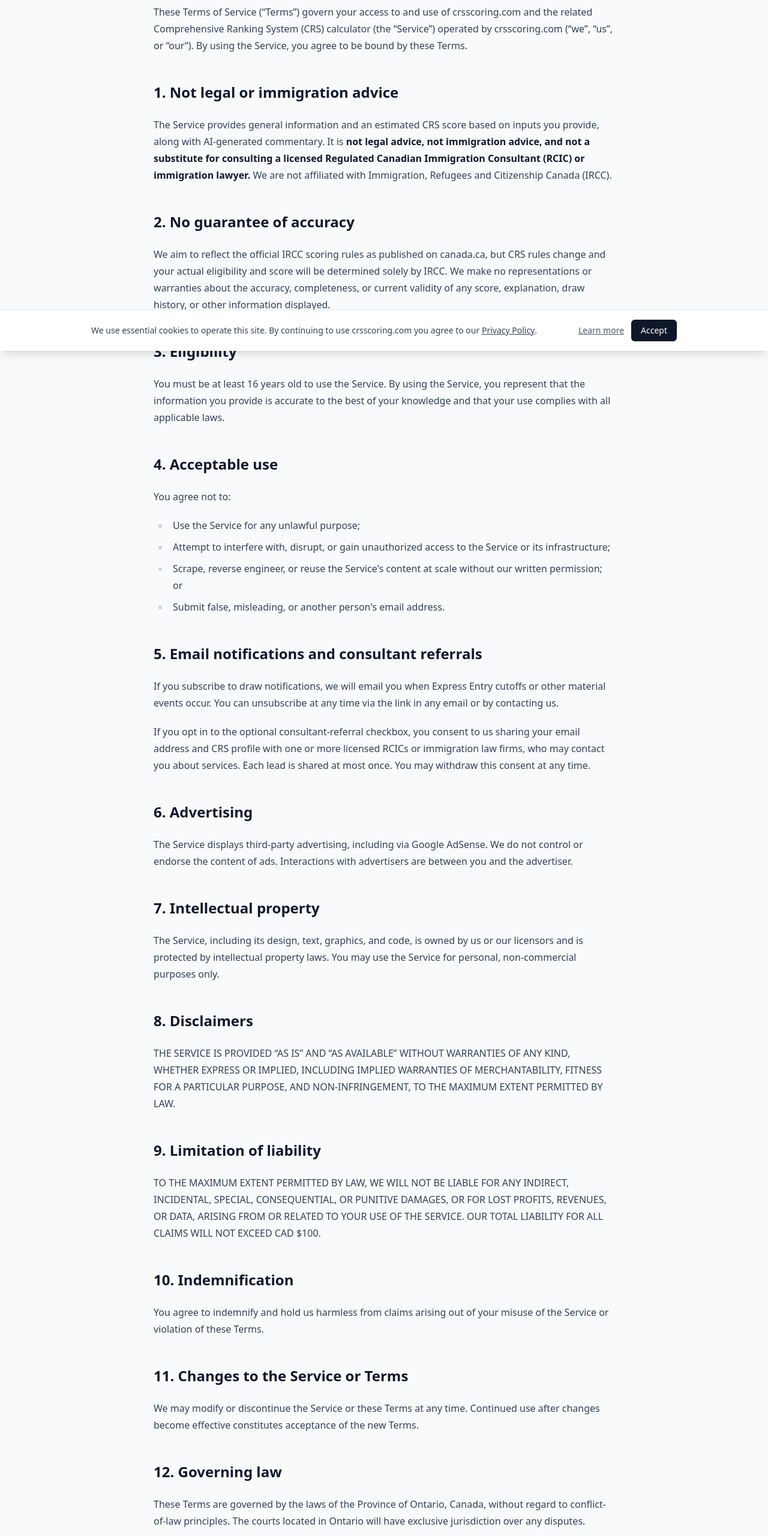
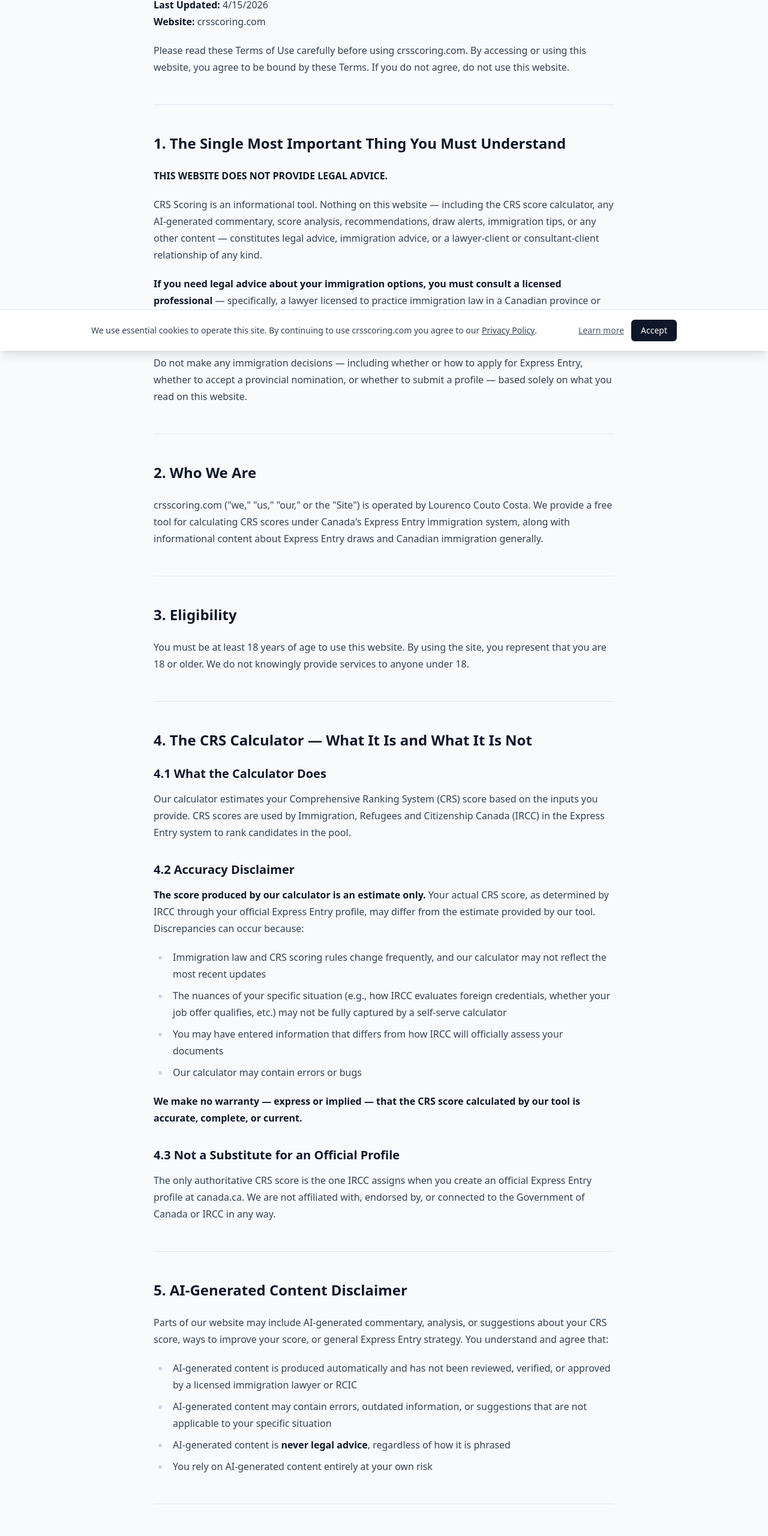
Before and after one commit to LorinserCC/crs-calculator, a Next.js app: page /terms in a window 1280 px wide. Shown: the part 215-2776 px from the top of the page at 60% size. Built offline with nearby package versions, Linux system fonts and the light colour scheme.

Commit message:
Replace Terms of Use with full operator-provided text

```diff
--- a/app/terms/page.tsx
+++ b/app/terms/page.tsx
@@ -1,129 +1,410 @@
-{/* NOTE: This is a starter-draft Terms of Service. Have counsel review before relying on it. */}
-
 export const metadata = {
-  title: "Terms of Service — CRS Score Calculator",
+  title: "Terms of Use — CRS Scoring",
   description: "Terms governing use of crsscoring.com.",
 };
 
 export default function TermsPage() {
   return (
     <article className="prose prose-slate mx-auto max-w-3xl">
-      <h1>Terms of Service</h1>
-      <p className="text-sm text-slate-500">Last updated: April 15, 2026</p>
-
+      <h1>Terms of Use</h1>
       <p>
-        These Terms of Service (&ldquo;Terms&rdquo;) govern your access to and use of
-        crsscoring.com and the related Comprehensive Ranking System (CRS) calculator
-        (the &ldquo;Service&rdquo;) operated by crsscoring.com (&ldquo;we&rdquo;,
-        &ldquo;us&rdquo;, or &ldquo;our&rdquo;). By using the Service, you agree to be
-        bound by these Terms.
+        <strong>Effective Date:</strong> 4/15/2026
+        <br />
+        <strong>Last Updated:</strong> 4/15/2026
+        <br />
+        <strong>Website:</strong> crsscoring.com
+      </p>
+      <p>
+        Please read these Terms of Use carefully before using crsscoring.com. By
+        accessing or using this website, you agree to be bound by these Terms. If you
+        do not agree, do not use this website.
       </p>
 
-      <h2>1. Not legal or immigration advice</h2>
+      <hr />
+
+      <h2>1. The Single Most Important Thing You Must Understand</h2>
       <p>
-        The Service provides general information and an estimated CRS score based on
-        inputs you provide, along with AI-generated commentary. It is
-        <strong> not legal advice, not immigration advice, and not a substitute for
-        consulting a licensed Regulated Canadian Immigration Consultant (RCIC) or
-        immigration lawyer.</strong> We are not affiliated with Immigration, Refugees and
-        Citizenship Canada (IRCC).
+        <strong>THIS WEBSITE DOES NOT PROVIDE LEGAL ADVICE.</strong>
+      </p>
+      <p>
+        CRS Scoring is an informational tool. Nothing on this website — including the
+        CRS score calculator, any AI-generated commentary, score analysis,
+        recommendations, draw alerts, immigration tips, or any other content —
+        constitutes legal advice, immigration advice, or a lawyer-client or
+        consultant-client relationship of any kind.
+      </p>
+      <p>
+        <strong>
+          If you need legal advice about your immigration options, you must consult a
+          licensed professional
+        </strong>{" "}
+        — specifically, a lawyer licensed to practice immigration law in a Canadian
+        province or territory, or a Regulated Canadian Immigration Consultant (RCIC)
+        registered and in good standing with the College of Immigration and Citizenship
+        Consultants (CICC).
+      </p>
+      <p>
+        Do not make any immigration decisions — including whether or how to apply for
+        Express Entry, whether to accept a provincial nomination, or whether to submit
+        a profile — based solely on what you read on this website.
       </p>
 
-      <h2>2. No guarantee of accuracy</h2>
+      <hr />
+
+      <h2>2. Who We Are</h2>
       <p>
-        We aim to reflect the official IRCC scoring rules as published on
-        canada.ca, but CRS rules change and your actual eligibility and score will be
-        determined solely by IRCC. We make no representations or warranties about the
-        accuracy, completeness, or current validity of any score, explanation, draw
-        history, or other information displayed.
+        crsscoring.com (&quot;we,&quot; &quot;us,&quot; &quot;our,&quot; or the
+        &quot;Site&quot;) is operated by Lourenco Couto Costa. We provide a free tool
+        for calculating CRS scores under Canada&apos;s Express Entry immigration
+        system, along with informational content about Express Entry draws and
+        Canadian immigration generally.
       </p>
+
+      <hr />
 
       <h2>3. Eligibility</h2>
       <p>
-        You must be at least 16 years old to use the Service. By using the Service, you
-        represent that the information you provide is accurate to the best of your
-        knowledge and that your use complies with all applicable laws.
+        You must be at least 18 years of age to use this website. By using the site,
+        you represent that you are 18 or older. We do not knowingly provide services
+        to anyone under 18.
       </p>
 
-      <h2>4. Acceptable use</h2>
+      <hr />
+
+      <h2>4. The CRS Calculator — What It Is and What It Is Not</h2>
+
+      <h3>4.1 What the Calculator Does</h3>
+      <p>
+        Our calculator estimates your Comprehensive Ranking System (CRS) score based
+        on the inputs you provide. CRS scores are used by Immigration, Refugees and
+        Citizenship Canada (IRCC) in the Express Entry system to rank candidates in
+        the pool.
+      </p>
+
+      <h3>4.2 Accuracy Disclaimer</h3>
+      <p>
+        <strong>
+          The score produced by our calculator is an estimate only.
+        </strong>{" "}
+        Your actual CRS score, as determined by IRCC through your official Express
+        Entry profile, may differ from the estimate provided by our tool. Discrepancies
+        can occur because:
+      </p>
+      <ul>
+        <li>
+          Immigration law and CRS scoring rules change frequently, and our calculator
+          may not reflect the most recent updates
+        </li>
+        <li>
+          The nuances of your specific situation (e.g., how IRCC evaluates foreign
+          credentials, whether your job offer qualifies, etc.) may not be fully captured
+          by a self-serve calculator
+        </li>
+        <li>
+          You may have entered information that differs from how IRCC will officially
+          assess your documents
+        </li>
+        <li>Our calculator may contain errors or bugs</li>
+      </ul>
+      <p>
+        <strong>
+          We make no warranty — express or implied — that the CRS score calculated by
+          our tool is accurate, complete, or current.
+        </strong>
+      </p>
+
+      <h3>4.3 Not a Substitute for an Official Profile</h3>
+      <p>
+        The only authoritative CRS score is the one IRCC assigns when you create an
+        official Express Entry profile at canada.ca. We are not affiliated with,
+        endorsed by, or connected to the Government of Canada or IRCC in any way.
+      </p>
+
+      <hr />
+
+      <h2>5. AI-Generated Content Disclaimer</h2>
+      <p>
+        Parts of our website may include AI-generated commentary, analysis, or
+        suggestions about your CRS score, ways to improve your score, or general
+        Express Entry strategy. You understand and agree that:
+      </p>
+      <ul>
+        <li>
+          AI-generated content is produced automatically and has not been reviewed,
+          verified, or approved by a licensed immigration lawyer or RCIC
+        </li>
+        <li>
+          AI-generated content may contain errors, outdated information, or suggestions
+          that are not applicable to your specific situation
+        </li>
+        <li>
+          AI-generated content is <strong>never legal advice</strong>, regardless of
+          how it is phrased
+        </li>
+        <li>You rely on AI-generated content entirely at your own risk</li>
+      </ul>
+
+      <hr />
+
+      <h2>6. Draw Alerts and Email Communications</h2>
+      <p>
+        If you subscribe to our draw alert emails, you understand that:
+      </p>
+      <ul>
+        <li>
+          Draw alert information is based on publicly available IRCC data and is
+          provided for informational purposes only
+        </li>
+        <li>
+          We do not guarantee the accuracy, completeness, or timeliness of draw alert
+          information
+        </li>
+        <li>
+          A draw alert email is not a recommendation that you take any particular
+          action
+        </li>
+        <li>
+          Email communications may be delayed or not delivered due to technical issues
+          outside our control
+        </li>
+      </ul>
+
+      <hr />
+
+      <h2>7. Lead Sharing With Immigration Professionals</h2>
+      <p>
+        If you have provided explicit consent to have your profile data (email, CRS
+        score, and score breakdown) shared with licensed immigration attorneys or
+        RCICs, you understand that:
+      </p>
+      <ul>
+        <li>
+          We may share your information with those professionals as described in our
+          Privacy Policy
+        </li>
+        <li>
+          Contacting you is at the discretion of those professionals and is not
+          guaranteed
+        </li>
+        <li>
+          Any communication or services you receive from those professionals is
+          entirely separate from our website and governed by a separate agreement
+          between you and them
+        </li>
+        <li>
+          We are not responsible for the quality, accuracy, cost, or outcome of any
+          services provided by third-party immigration professionals
+        </li>
+        <li>
+          We do not endorse or vouch for any specific lawyer or RCIC we share data
+          with
+        </li>
+        <li>
+          You retain the right to withdraw your lead-sharing consent at any time by
+          emailing privacy@crsscoring.com
+        </li>
+      </ul>
+
+      <hr />
+
+      <h2>8. Intellectual Property</h2>
+      <p>
+        All content on this website — including the calculator, design, text,
+        graphics, software, and &quot;look and feel&quot; — is owned by or licensed to
+        us and is protected by Canadian and international intellectual property laws.
+        You may not copy, reproduce, distribute, modify, or create derivative works
+        from any content on this site without our prior written permission.
+      </p>
+
+      <hr />
+
+      <h2>9. Prohibited Uses</h2>
       <p>You agree not to:</p>
       <ul>
-        <li>Use the Service for any unlawful purpose;</li>
+        <li>Use the site for any unlawful purpose or in violation of any applicable law</li>
         <li>
-          Attempt to interfere with, disrupt, or gain unauthorized access to the Service
-          or its infrastructure;
+          Attempt to access our systems, databases, or server infrastructure without
+          authorization
         </li>
-        <li>Scrape, reverse engineer, or reuse the Service&apos;s content at scale without
-          our written permission; or</li>
-        <li>Submit false, misleading, or another person&apos;s email address.</li>
+        <li>Scrape, crawl, or extract data from the site using automated tools</li>
+        <li>
+          Impersonate any person or entity or misrepresent your affiliation with any
+          person or entity
+        </li>
+        <li>
+          Introduce malware, viruses, or any code designed to damage or interfere with
+          our systems
+        </li>
+        <li>Use the site to harass, spam, or harm other users</li>
+        <li>Attempt to reverse-engineer or decompile any software used on the site</li>
       </ul>
 
-      <h2>5. Email notifications and consultant referrals</h2>
+      <hr />
+
+      <h2>10. Disclaimer of Warranties</h2>
       <p>
-        If you subscribe to draw notifications, we will email you when Express Entry
-        cutoffs or other material events occur. You can unsubscribe at any time via the
-        link in any email or by contacting us.
+        <strong>
+          TO THE FULLEST EXTENT PERMITTED BY APPLICABLE LAW, THIS WEBSITE AND ALL
+          CONTENT, TOOLS, AND SERVICES ARE PROVIDED &quot;AS IS&quot; AND &quot;AS
+          AVAILABLE&quot; WITHOUT WARRANTIES OF ANY KIND, EITHER EXPRESS OR IMPLIED.
+        </strong>
+      </p>
+      <p>We disclaim all warranties, including but not limited to:</p>
+      <ul>
+        <li>
+          <strong>Accuracy:</strong> We do not warrant that the CRS score or any other
+          content on this site is accurate, current, or complete
+        </li>
+        <li>
+          <strong>Fitness for purpose:</strong> We do not warrant that this site is
+          suitable for your particular immigration needs
+        </li>
+        <li>
+          <strong>Uninterrupted access:</strong> We do not warrant that the site will
+          be available at all times or free from errors or technical issues
+        </li>
+        <li>
+          <strong>Security:</strong> We do not warrant that the site is free from
+          viruses or other harmful components
+        </li>
+      </ul>
+
+      <hr />
+
+      <h2>11. Limitation of Liability</h2>
+      <p>
+        <strong>
+          TO THE FULLEST EXTENT PERMITTED BY APPLICABLE LAW, WE, OUR OFFICERS,
+          DIRECTORS, EMPLOYEES, AND AGENTS SHALL NOT BE LIABLE FOR ANY:
+        </strong>
+      </p>
+      <ul>
+        <li>Indirect, incidental, special, consequential, or punitive damages</li>
+        <li>Loss of profits, revenue, data, goodwill, or other intangible losses</li>
+        <li>
+          Damages arising from your reliance on CRS score estimates or any content on
+          this site
+        </li>
+        <li>
+          Damages arising from immigration decisions you made based on information
+          from this site
+        </li>
+        <li>
+          Damages arising from errors, omissions, interruptions, or delays in our
+          services
+        </li>
+      </ul>
+      <p>
+        <strong>
+          THIS LIMITATION APPLIES REGARDLESS OF THE LEGAL THEORY (CONTRACT, TORT,
+          NEGLIGENCE, STRICT LIABILITY, OR OTHERWISE) AND EVEN IF WE HAVE BEEN ADVISED
+          OF THE POSSIBILITY OF SUCH DAMAGES.
+        </strong>
       </p>
       <p>
-        If you opt in to the optional consultant-referral checkbox, you consent to us
-        sharing your email address and CRS profile with one or more licensed RCICs or
-        immigration law firms, who may contact you about services. Each lead is shared at
-        most once. You may withdraw this consent at any time.
+        In jurisdictions that do not allow the exclusion or limitation of liability
+        for certain types of damages, our liability is limited to the greatest extent
+        permitted by law.
       </p>
 
-      <h2>6. Advertising</h2>
+      <hr />
+
+      <h2>12. Indemnification</h2>
       <p>
-        The Service displays third-party advertising, including via Google AdSense. We do
-        not control or endorse the content of ads. Interactions with advertisers are
-        between you and the advertiser.
+        You agree to defend, indemnify, and hold harmless us and our officers,
+        directors, employees, agents, and service providers from and against any
+        claims, liabilities, damages, judgments, awards, losses, costs, and expenses
+        (including reasonable legal fees) arising out of or relating to:
+      </p>
+      <ul>
+        <li>Your use of or reliance on this website</li>
+        <li>Your violation of these Terms</li>
+        <li>Your violation of any third-party rights</li>
+        <li>
+          Any immigration application or decision you make based on information from
+          this site
+        </li>
+      </ul>
+
+      <hr />
+
+      <h2>13. Third-Party Links and Resources</h2>
+      <p>
+        Our website may link to third-party resources, including official Government
+        of Canada immigration portals. We do not control those sites, are not
+        responsible for their content, and our linking to them does not constitute an
+        endorsement. You access third-party sites at your own risk.
       </p>
 
-      <h2>7. Intellectual property</h2>
+      <hr />
+
+      <h2>14. Governing Law and Dispute Resolution</h2>
       <p>
-        The Service, including its design, text, graphics, and code, is owned by us or
-        our licensors and is protected by intellectual property laws. You may use the
-        Service for personal, non-commercial purposes only.
+        These Terms are governed by and construed in accordance with the laws of the{" "}
+        <strong>
+          Province of [YOUR PROVINCE — e.g., Ontario, British Columbia]
+        </strong>{" "}
+        and the federal laws of <strong>Canada</strong>, without regard to conflict
+        of law principles.
+      </p>
+      <p>
+        Any dispute arising out of or relating to these Terms or your use of the
+        website shall be resolved exclusively by the courts of [YOUR PROVINCE], and
+        you consent to the personal jurisdiction of those courts.
+      </p>
+      <p>
+        If you are a consumer in a jurisdiction with mandatory consumer protection
+        laws that cannot be waived by contract, those laws apply to the extent they
+        conflict with this section.
       </p>
 
-      <h2>8. Disclaimers</h2>
+      <hr />
+
+      <h2>15. Modifications to These Terms</h2>
       <p>
-        THE SERVICE IS PROVIDED &ldquo;AS IS&rdquo; AND &ldquo;AS AVAILABLE&rdquo; WITHOUT
-        WARRANTIES OF ANY KIND, WHETHER EXPRESS OR IMPLIED, INCLUDING IMPLIED WARRANTIES
-        OF MERCHANTABILITY, FITNESS FOR A PARTICULAR PURPOSE, AND NON-INFRINGEMENT, TO
-        THE MAXIMUM EXTENT PERMITTED BY LAW.
+        We reserve the right to update these Terms at any time. When we make material
+        changes, we will:
+      </p>
+      <ul>
+        <li>Update the &quot;Last Updated&quot; date at the top of this page</li>
+        <li>Post a notice on the website</li>
+      </ul>
+      <p>
+        Your continued use of the site after changes are posted constitutes your
+        acceptance of the updated Terms.
       </p>
 
-      <h2>9. Limitation of liability</h2>
+      <hr />
+
+      <h2>16. Severability</h2>
       <p>
-        TO THE MAXIMUM EXTENT PERMITTED BY LAW, WE WILL NOT BE LIABLE FOR ANY INDIRECT,
-        INCIDENTAL, SPECIAL, CONSEQUENTIAL, OR PUNITIVE DAMAGES, OR FOR LOST PROFITS,
-        REVENUES, OR DATA, ARISING FROM OR RELATED TO YOUR USE OF THE SERVICE. OUR
-        TOTAL LIABILITY FOR ALL CLAIMS WILL NOT EXCEED CAD $100.
+        If any provision of these Terms is found to be invalid, illegal, or
+        unenforceable, that provision shall be modified to the minimum extent
+        necessary to make it enforceable, and the remaining provisions shall continue
+        in full force and effect.
       </p>
 
-      <h2>10. Indemnification</h2>
+      <hr />
+
+      <h2>17. Entire Agreement</h2>
       <p>
-        You agree to indemnify and hold us harmless from claims arising out of your
-        misuse of the Service or violation of these Terms.
+        These Terms, together with our Privacy Policy, constitute the entire agreement
+        between you and us with respect to your use of crsscoring.com and supersede
+        any prior agreements or understandings on the same subject.
       </p>
 
-      <h2>11. Changes to the Service or Terms</h2>
+      <hr />
+
+      <h2>18. Contact</h2>
+      <p>For questions about these Terms:</p>
       <p>
-        We may modify or discontinue the Service or these Terms at any time. Continued
-        use after changes become effective constitutes acceptance of the new Terms.
-      </p>
-
-      <h2>12. Governing law</h2>
-      <p>
-        These Terms are governed by the laws of the Province of Ontario, Canada, without
-        regard to conflict-of-law principles. The courts located in Ontario will have
-        exclusive jurisdiction over any disputes.
-      </p>
-
-      <h2>13. Contact</h2>
-      <p>
-        Questions? Email{" "}
-        <a href="mailto:legal@crsscoring.com">legal@crsscoring.com</a>.
+        <strong>Email:</strong> legal@crsscoring.com
+        <br />
+        <strong>Website:</strong> crsscoring.com
+        <br />
+        <strong>Operator:</strong> Lourenco Couto Costa
+        <br />
+        <strong>Mailing Address:</strong> [YOUR MAILING ADDRESS]
       </p>
     </article>
   );
```
